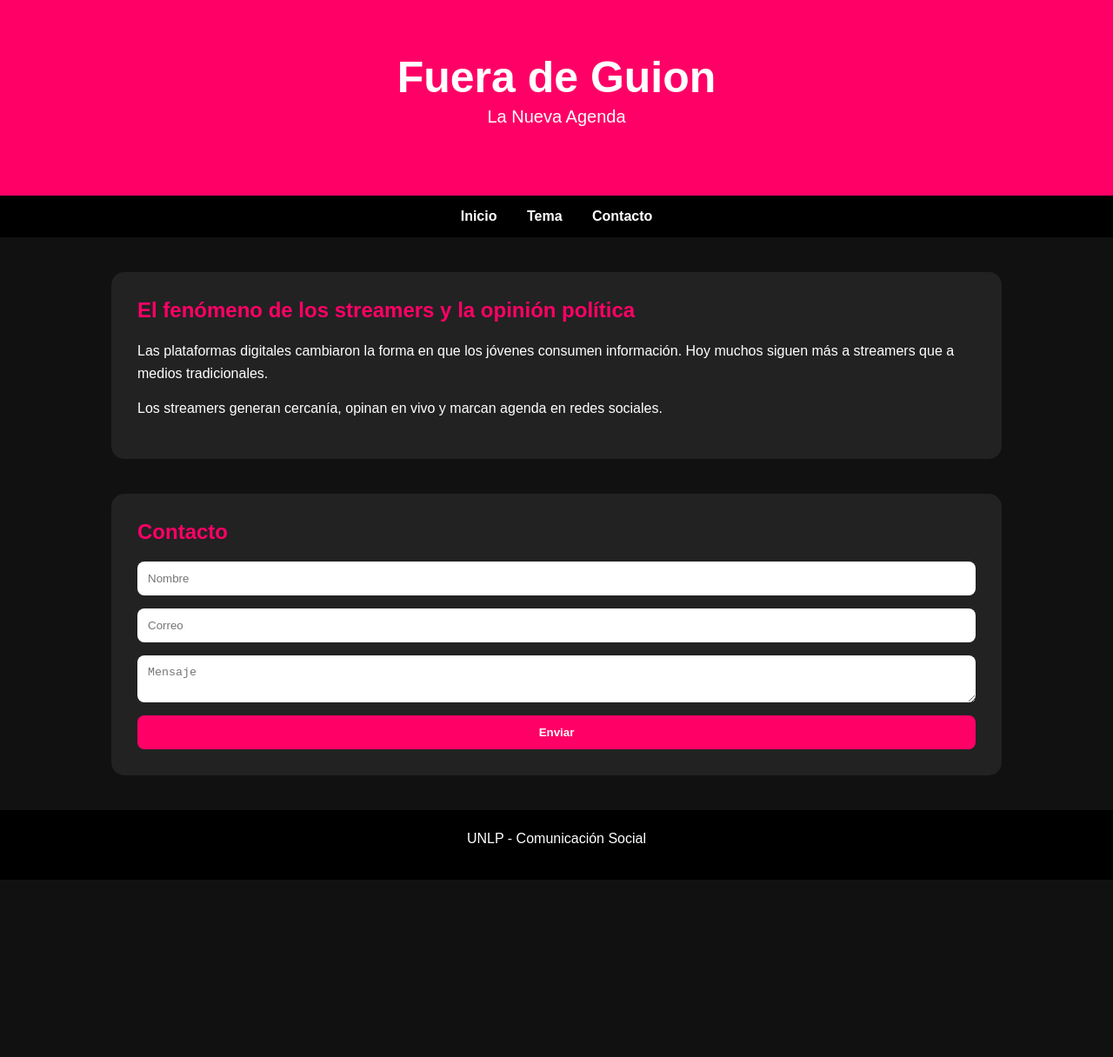
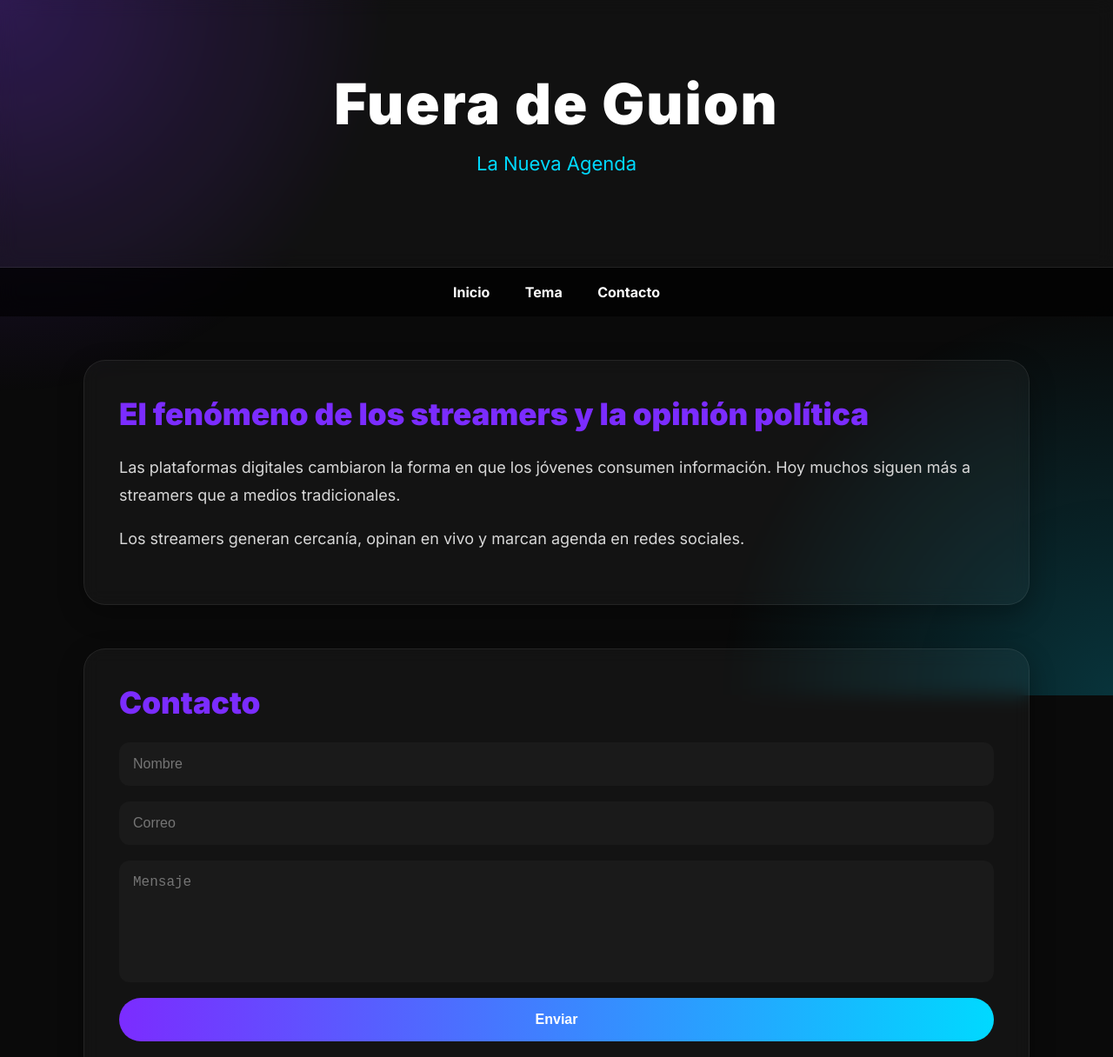
Before and after one commit to anamudia154-oss/Narrativas-Graficas, a plain HTML site: page index.html in a window 1280 px wide. Shown: the top 1216 px of the page at 87% size. Before the commit the page ends 1012 px from the top, so only its background shows below. Drawn offline with Linux system fonts and the light colour scheme.

Commit message:
acomodo la hoja de estilos css

```diff
--- a/css/styles.css
+++ b/css/styles.css
@@ -1,93 +1,192 @@
+@import url('https://fonts.googleapis.com/css2?family=Inter:wght@300;400;700;900&display=swap');
+
 *{
     margin:0;
     padding:0;
     box-sizing:border-box;
 }
 
-body{
-    font-family:Arial, Helvetica, sans-serif;
-    background:#111;
-    color:white;
+html{
+    scroll-behavior:smooth;
 }
 
+body{
+    font-family:'Inter', sans-serif;
+    background:#0a0a0a;
+    color:white;
+    overflow-x:hidden;
+}
+
+/* Fondo aesthetic */
+body::before{
+    content:"";
+    position:fixed;
+    width:100%;
+    height:100%;
+    top:0;
+    left:0;
+    z-index:-1;
+    background:
+    radial-gradient(circle at top left,#7b2cff44,transparent 30%),
+    radial-gradient(circle at bottom right,#00d9ff33,transparent 30%);
+}
+
+/* Header */
 header{
-    background:#ff0066;
     text-align:center;
-    padding:60px 20px;
+    padding:80px 20px;
+    background:rgba(255,255,255,0.03);
+    backdrop-filter:blur(10px);
+    border-bottom:1px solid rgba(255,255,255,0.08);
 }
 
 header h1{
-    font-size:50px;
+    font-size:65px;
+    font-weight:900;
+    letter-spacing:2px;
 }
 
 header p{
-    font-size:20px;
+    font-size:22px;
+    color:#00d9ff;
+    margin-top:10px;
 }
 
+/* Menú */
 nav{
-    background:black;
-    padding:15px;
     text-align:center;
+    padding:18px;
+    background:rgba(0,0,0,0.65);
+    position:sticky;
+    top:0;
+    backdrop-filter:blur(12px);
+    z-index:100;
 }
 
 nav a{
     color:white;
     text-decoration:none;
-    margin:0 15px;
-    font-weight:bold;
+    margin:0 18px;
+    font-weight:700;
+    transition:0.3s;
 }
 
 nav a:hover{
-    color:#ff0066;
+    color:#00d9ff;
 }
 
-.contenido, .formulario{
-    width:80%;
-    margin:40px auto;
-    background:#222;
-    padding:30px;
-    border-radius:15px;
+/* Secciones */
+.contenido,
+.formulario{
+    width:85%;
+    max-width:1100px;
+    margin:50px auto;
+    padding:40px;
+    background:rgba(255,255,255,0.04);
+    border:1px solid rgba(255,255,255,0.08);
+    border-radius:25px;
+    backdrop-filter:blur(10px);
+    box-shadow:0 10px 30px rgba(0,0,0,0.3);
 }
 
+/* Titulos */
 h2{
-    color:#ff0066;
-    margin-bottom:20px;
+    font-size:35px;
+    margin-bottom:25px;
+    color:#7b2cff;
+    font-weight:900;
 }
 
+/* Texto */
 p{
-    margin-bottom:15px;
-    line-height:1.6;
+    color:#d8d8d8;
+    line-height:1.8;
+    margin-bottom:18px;
+    font-size:18px;
 }
 
+/* Formulario */
 form{
     display:flex;
     flex-direction:column;
 }
 
-input, textarea{
-    margin-bottom:15px;
-    padding:12px;
+input,
+textarea{
+    margin-bottom:18px;
+    padding:16px;
     border:none;
-    border-radius:8px;
+    border-radius:12px;
+    background:#1a1a1a;
+    color:white;
+    font-size:16px;
 }
 
+textarea{
+    min-height:140px;
+    resize:none;
+}
+
+input:focus,
+textarea:focus{
+    outline:2px solid #00d9ff;
+}
+
+/* Botón */
 button{
-    padding:12px;
+    padding:16px;
     border:none;
-    background:#ff0066;
+    border-radius:40px;
+    background:linear-gradient(90deg,#7b2cff,#00d9ff);
     color:white;
-    font-weight:bold;
-    border-radius:8px;
+    font-size:16px;
+    font-weight:800;
     cursor:pointer;
+    transition:0.3s;
 }
 
 button:hover{
-    background:#cc0052;
+    transform:translateY(-3px);
+    box-shadow:0 10px 25px rgba(123,44,255,.4);
 }
 
+/* Footer */
 footer{
     text-align:center;
-    padding:20px;
-    background:black;
-    margin-top:40px;
+    padding:35px;
+    margin-top:50px;
+    color:#aaa;
+    border-top:1px solid rgba(255,255,255,0.08);
 }
+
+/* Responsive */
+@media(max-width:768px){
+
+header h1{
+    font-size:45px;
+}
+
+header p{
+    font-size:18px;
+}
+
+nav a{
+    display:block;
+    margin:10px 0;
+}
+
+.contenido,
+.formulario{
+    width:92%;
+    padding:25px;
+}
+
+h2{
+    font-size:28px;
+}
+
+p{
+    font-size:16px;
+}
+
+}
```
